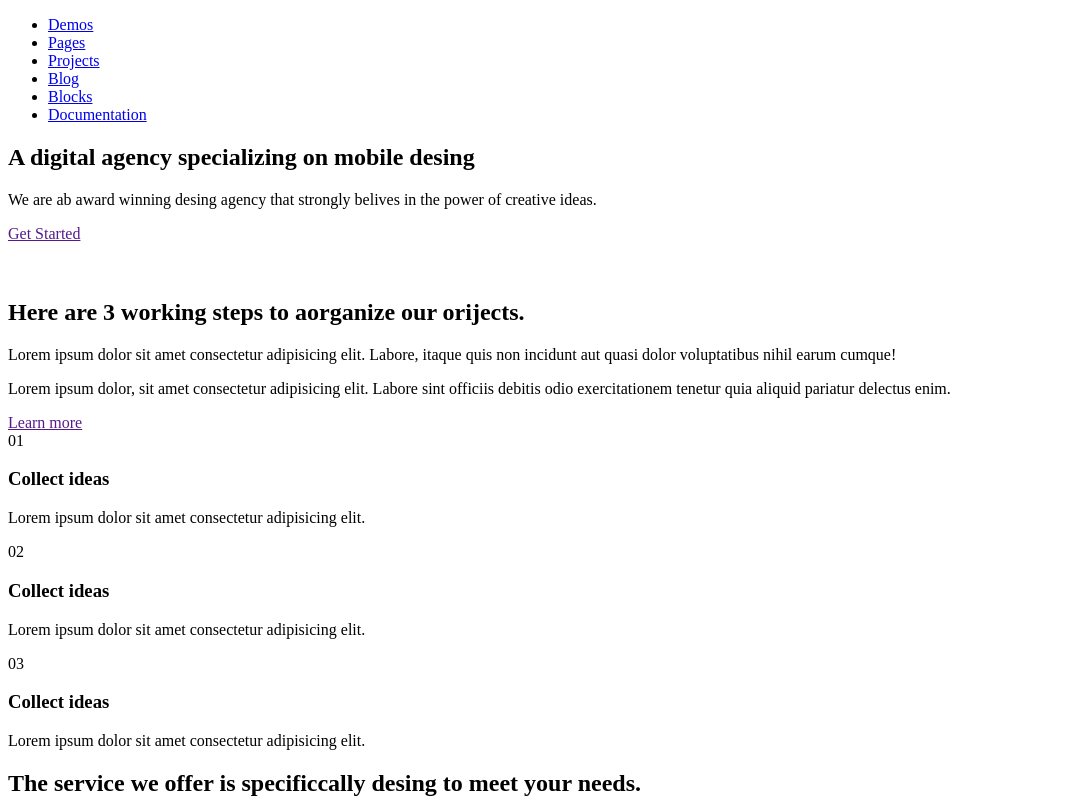
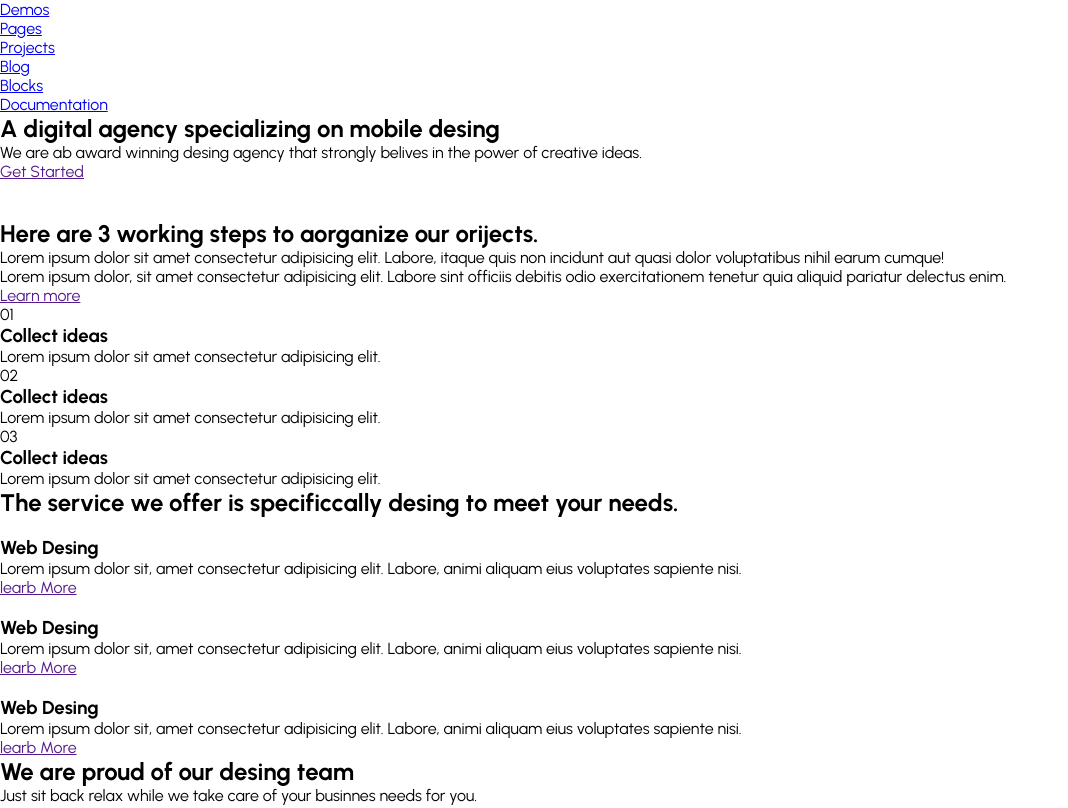
Before and after one commit to JonathR/hobby-web, a plain HTML site: page index.html in a window 1280 px wide. Shown: the top 808 px of the page, without its empty margins (0-1068 px from the left). Drawn offline with Linux system fonts and the light colour scheme.

Commit message:
style: add stylesheet

```diff
--- a/index.html
+++ b/index.html
@@ -5,6 +5,9 @@
   <meta charset="UTF-8" />
   <meta name="viewport" content="width=device-width, initial-scale=1.0" />
   <title>Proyecto web</title>
+  <link rel="stylesheet" href="style.css">
+  <link href="https://fonts.googleapis.com/css2?family=Urbanist:ital,wght@0,100..900;1,100..900&display=swap"
+    rel="stylesheet" />
 </head>
 
 <body>
--- /dev/null
+++ b/style.css
@@ -0,0 +1,17 @@
+:root {
+  --primary-color: #5eb9f0;
+  --paragraph-color: #60697b;
+  --heading-color: #343f52;
+  --skyblue: #e5f4fd;
+  --white: #ffffff;
+}
+
+body {
+  font-family: "Urbanist", sans-serif;
+}
+
+*{
+  box-sizing: border-box;
+  margin: 0;
+  padding: 0;
+}
```
